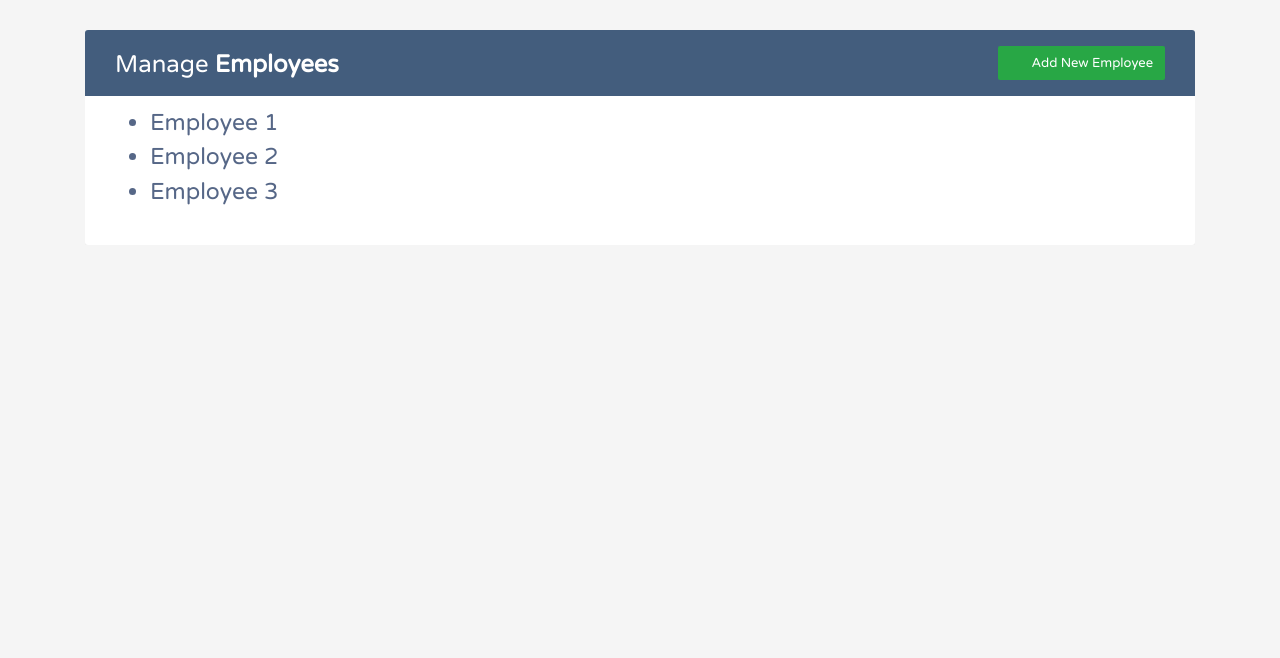
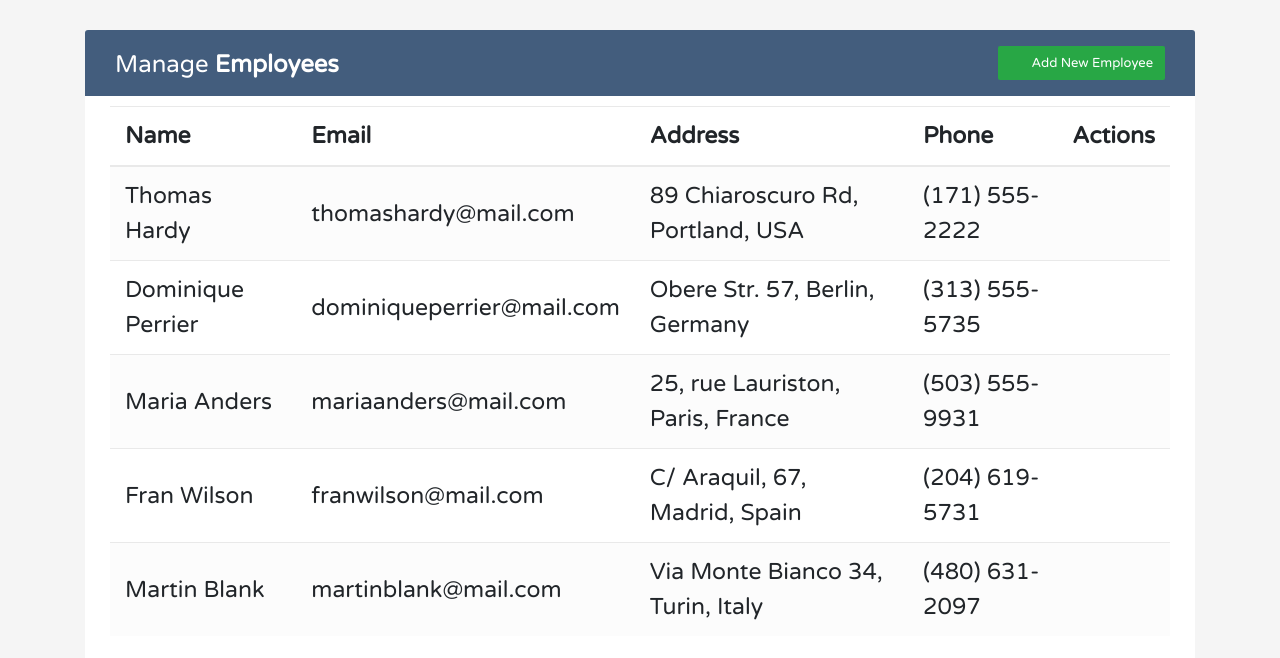
Before and after one commit to gzcmustafa/react-context-api, a React (Vite) app: page / in a window 1280 px wide. Shown: the top 658 px of the page. Built offline with nearby package versions, Linux system fonts and the light colour scheme.

Commit message:
fix: some design and code errors have been fixed

```diff
--- a/src/App.jsx
+++ b/src/App.jsx
@@ -1,6 +1,6 @@
 import React from "react";
 import EmployeeList from "./components/EmployeeList";
-import EmployeeContextProvider from "./context/EmployeeContext";
+import EmployeeContextProvider from "./contexts/EmployeeContext";
 
 function App() {
   return (
--- a/src/components/Employee.jsx
+++ b/src/components/Employee.jsx
@@ -1,11 +1,35 @@
-const Employee = () => {
+const Employee = ({ employees }) => {
   return (
-    <ul>
-      <li>Employee 1</li>
-      <li>Employee 2</li>
-      <li>Employee 3</li>
-    </ul>
+    <>
+      {employees.map((employee) => (
+        <tr key={employee.id}>
+          <td>{employee.name}</td>
+          <td>{employee.email}</td>
+          <td>{employee.address}</td>
+          <td>{employee.phone}</td>
+          <td>
+            <a href="#editEmployeeModal" className="edit" data-toggle="modal">
+              <i className="material-icons" data-toggle="tooltip" title="Edit">
+                &#xE254;
+              </i>
+            </a>
+            <a
+              href="#deleteEmployeeModal"
+              className="delete"
+              data-toggle="modal"
+            >
+              <i
+                className="material-icons"
+                data-toggle="tooltip"
+                title="Delete"
+              >
+                &#xE872;
+              </i>
+            </a>
+          </td>
+        </tr>
+      ))}
+    </>
   );
 };
-
 export default Employee;
--- a/src/components/EmployeeList.jsx
+++ b/src/components/EmployeeList.jsx
@@ -1,6 +1,6 @@
 import Employee from "./Employee";
-import { useContext } from "react";
-import { EmployeeContext } from "../context/EmployeeContext";
+import React, { useContext } from "react";
+import { EmployeeContext } from "../contexts/EmployeeContext";
 
 const EmployeeList = () => {
   const { employees } = useContext(EmployeeContext);
@@ -23,4 +23,4 @@ const EmployeeList = () => {
   );
 };
 
-export default Employee;
+export default EmployeeList;
--- a/src/context/EmployeeContext.jsx
+++ b/src/contexts/EmployeeContext.jsx
@@ -42,7 +42,7 @@ const EmployeeContextProvider = (props) => {
   ]);
 
   return (
-    <EmployeeContext.Provider values={employees}>
+    <EmployeeContext.Provider value={{ employees }}>
       {props.children}
     </EmployeeContext.Provider>
   );
```
